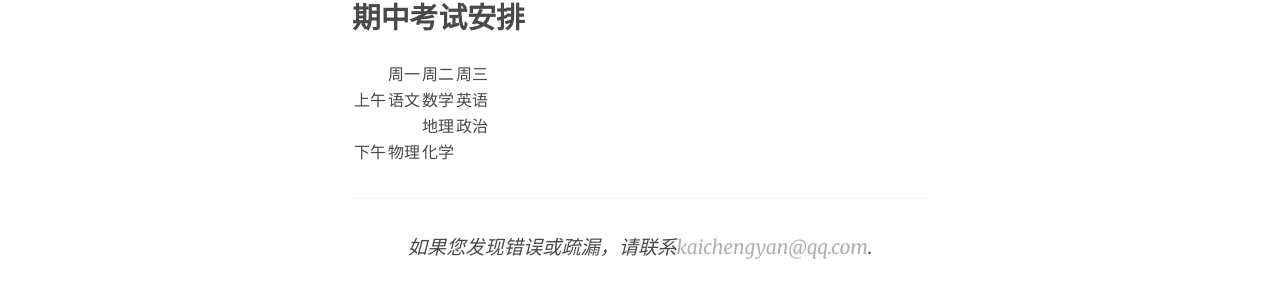
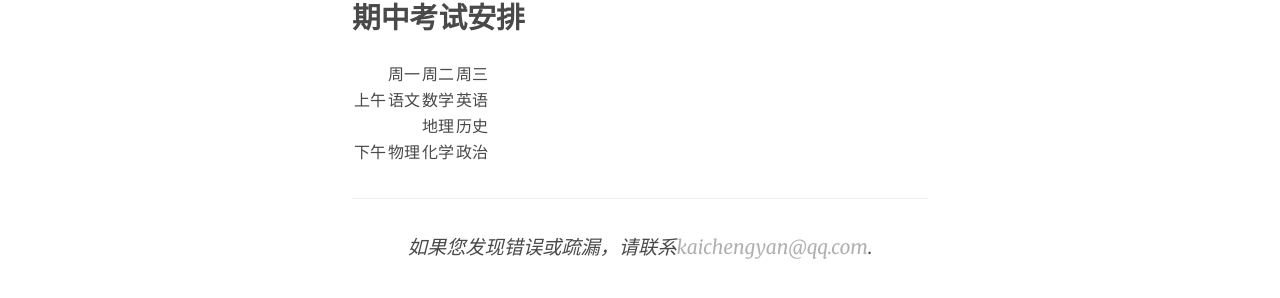
Before and after one commit to efz1602/efz1602.github.io, a Jekyll site: the page built from _posts/2014-04-13-midtermexam.markdown, in a window 1280 px wide. Shown: the part 141-439 px from the top of the page. Built offline with Jekyll 4.4.1, drawn with Linux system fonts in a browser that asks for light colours; Markdown is read by kramdown in place of the engine named in the settings.

Commit message:
corrected mistakes

```diff
--- a/_posts/2014-04-13-midtermexam.markdown
+++ b/_posts/2014-04-13-midtermexam.markdown
@@ -21,13 +21,13 @@ date:   2014-04-13
       <td></td>
       <td></td>
       <td>地理</td>
-      <td>政治</td>
+      <td>历史</td>
    </tr>
    <tr>
       <td>下午</td>
       <td>物理</td>
       <td>化学</td>
-      <td></td>
+      <td>政治</td>
    </tr>
    <tr>
       <td></td>
```
